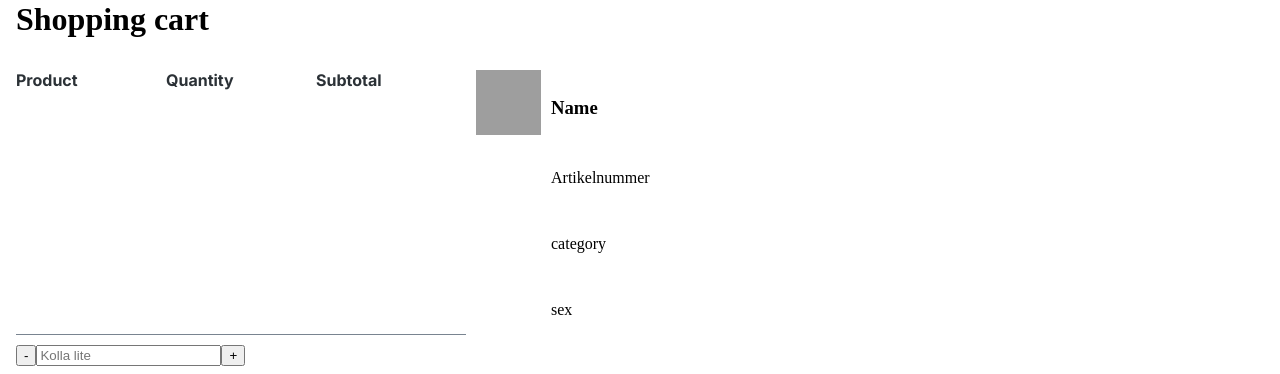
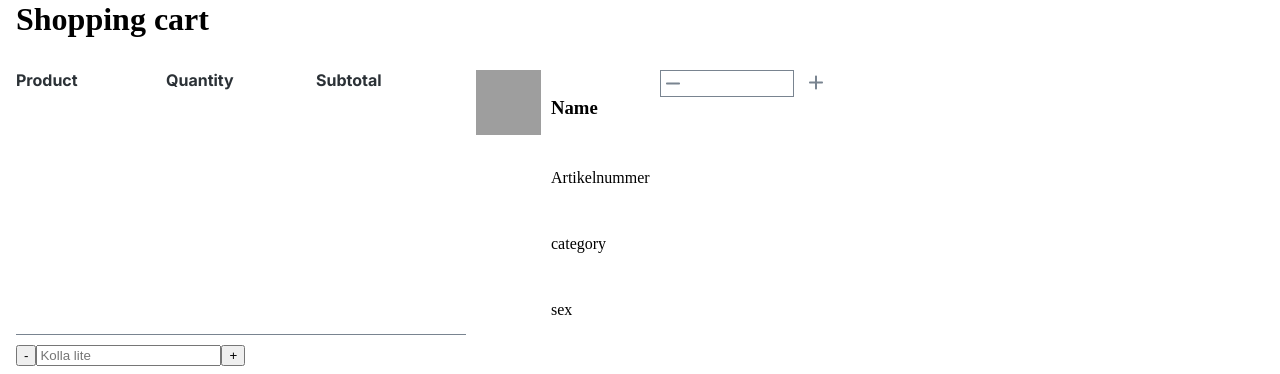
Before and after one commit to EmperorBlizzard/Frontend2Assignment, a React (Vite) app in the folder Frontend2Assignment/: page /cartpage in a window 1280 px wide. Shown: the part 151-525 px from the top of the page. Built offline with nearby package versions, Linux system fonts and the light colour scheme; grey boxes are pictures that could not be loaded.

Commit message:
Added to cartpage a first step to quantityselector

```diff
--- a/Frontend2Assignment/src/components/sections/cartPage/individuals/CartProductRow.jsx
+++ b/Frontend2Assignment/src/components/sections/cartPage/individuals/CartProductRow.jsx
@@ -6,6 +6,8 @@ height: 4.0625rem;
 background: url(<path-to-image>), lightgray 50% / cover no-repeat;
 
 `;
+
+
 /*Use grid */
 const productrow1 = () => {
 	return (
--- a/Frontend2Assignment/src/components/sections/cartPage/individuals/CartProductsContainer.jsx
+++ b/Frontend2Assignment/src/components/sections/cartPage/individuals/CartProductsContainer.jsx
@@ -8,7 +8,6 @@ const StyledCartProductContainer = styled.div`
 	gap: 0.625rem;
 	flex: 1 0 0;
 
-	width: 100%;
 `;
 const Styledplaceholder1 = styled.div`
 width: 4.0625rem;
@@ -18,14 +17,7 @@ background: url(<path-to-image>), lightgray 50% / cover no-repeat;
 `;
 
 /*Use grid */
-const productrow1 = () => {
-	return (
-		<Styledplaceholder1>
-		<input placeholder="" />
-		</Styledplaceholder1>
 
-	 );
-};
 const StyledCartProductDescription = styled.div`
 display: flex;
 padding-top: 0.5rem;
@@ -35,7 +27,6 @@ gap: 1rem;
 flex: 1 0 0;
 
 `;
-
 const CartProductdescription = () => {
 	return (
 		<StyledCartProductDescription>
@@ -47,6 +38,40 @@ const CartProductdescription = () => {
 
 	);
 };
+const StyledMinusselector = styled.div`
+display: flex;
+width: 8.25rem;
+justify-content: space-between;
+align-items: center;
+flex-shrink: 0;
+border: 1px solid var(--Border-Default, #798490);
+background: var(--Generic-White, #FFF);
+`;
+
+const StyledPlusselector = styled.div`
+width: 1.5rem;
+height: 1.5rem;
+flex-shrink: 0;
+`;
+
+const QuantitySelector = () => {
+	return (
+		<>
+		<StyledMinusselector>
+		<svg xmlns="http://www.w3.org/2000/svg" width="24" height="25" viewBox="0 0 24 25" fill="none">
+  <path fill-rule="evenodd" clip-rule="evenodd" d="M6 13.5H18C18.5523 13.5 19 13.0523 19 12.5C19 11.9477 18.5523 11.5 18 11.5H6C5.44772 11.5 5 11.9477 5 12.5C5 13.0523 5.44772 13.5 6 13.5Z" fill="#798490"/>
+</svg>
+		</StyledMinusselector>
+		<StyledPlusselector>
+			<svg xmlns="http://www.w3.org/2000/svg" width="24" height="25" viewBox="0 0 24 25" fill="none">
+  <path fill-rule="evenodd" clip-rule="evenodd" d="M11 11.5V6.5C11 5.94772 11.4477 5.5 12 5.5C12.5523 5.5 13 5.94772 13 6.5V11.5H18C18.5523 11.5 19 11.9477 19 12.5C19 13.0523 18.5523 13.5 18 13.5H13V18.5C13 19.0523 12.5523 19.5 12 19.5C11.4477 19.5 11 19.0523 11 18.5V13.5H6C5.44772 13.5 5 13.0523 5 12.5C5 11.9477 5.44772 11.5 6 11.5H11Z" fill="#798490"/>
+</svg>
+		</ StyledPlusselector>
+		</>
+	 );
+};
+
+
 
 
 
@@ -56,6 +81,7 @@ const CartProductsContainer = () => {
 			<CartHeadRow />
 			<Styledplaceholder1 />
 			<CartProductdescription />
+			<QuantitySelector />
 			{/* <Product /> */}
 
 			{/*Remove product button */}
--- a/Frontend2Assignment/src/components/sections/cartPage/individuals/CartQuantity.jsx
+++ b/Frontend2Assignment/src/components/sections/cartPage/individuals/CartQuantity.jsx
@@ -1,3 +1,11 @@
+import styled from "styled-components";
+
+const StyledQuantitySelector = styled.div`
+display: flex;
+width: 9.375rem;
+align-items: flex-start;
+`
+
 const CartQuantity  = () => {
 
 function handleplus () {
@@ -7,11 +15,11 @@ function handleplus () {
 
 
     return (
-        <div>
+        <StyledQuantitySelector>
         <button>-</button>
         <input text="number"  placeholder="Kolla lite"/>
         <button onClick={handleplus}>+</button>
-       </div>
+       </StyledQuantitySelector>
      );
 }
 
--- a/Frontend2Assignment/src/components/sections/cartPage/individuals/CartQuantityContainer.jsx
+++ b/Frontend2Assignment/src/components/sections/cartPage/individuals/CartQuantityContainer.jsx
@@ -1,5 +1,7 @@
 import CartContainer from "../sections/CartContainer";
 import CartQuantity from "./CartQuantity";
+
+
 
 const CartQuantityContainer = () => {
 	return (
--- a/Frontend2Assignment/src/components/sections/cartPage/individuals/CartSubtotal.jsx
+++ b/Frontend2Assignment/src/components/sections/cartPage/individuals/CartSubtotal.jsx
@@ -1,3 +1,9 @@
+/*Const function addnumbers(products{
+	let totalsum = 0
+	products.forEach(product =>{totalSum += product.price})
+})
+return totalsum*/
+
 const CartSubtotal = () => {
 	return <input type="text" placeholder="" />;
 };
```
Also changed, not shown: Frontend2Assignment/src/components/sections/cartPage/individuals/CartHeadRow.jsx (+4 -4 lines).
